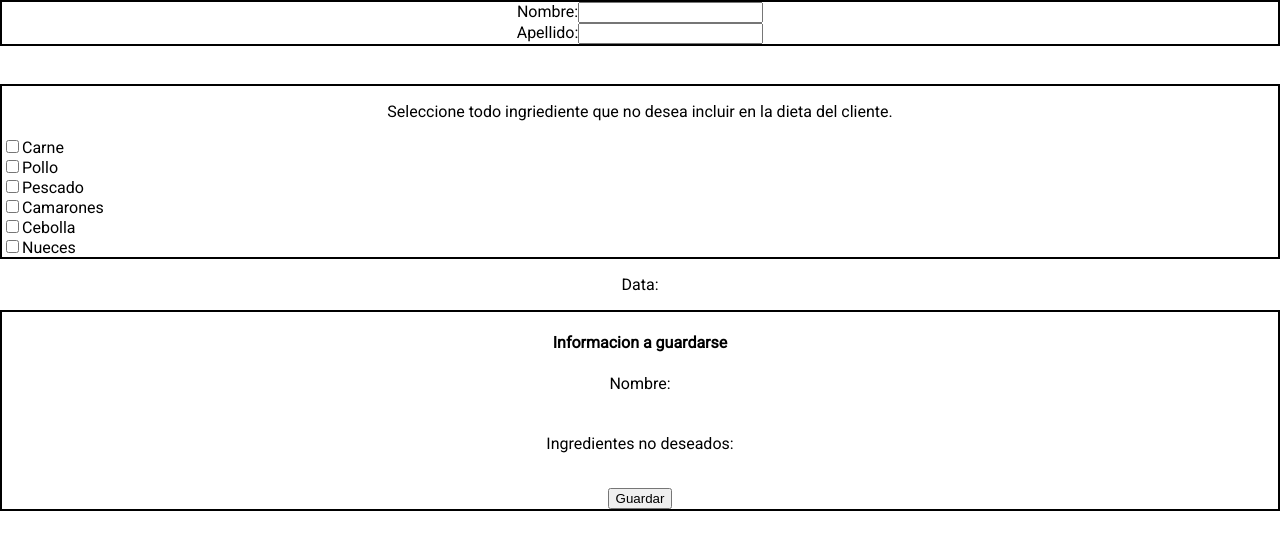
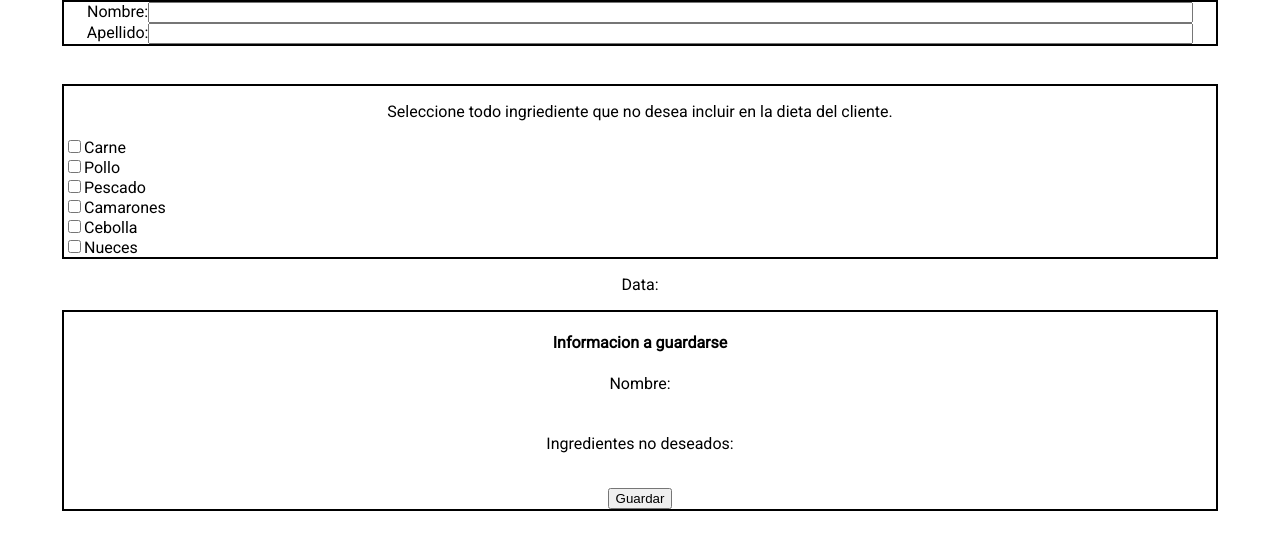
Before and after one commit to developer787/easydiet_frontend, a React (Create React App) app: page / in a window 1280 px wide. Shown: the top 550 px of the page. Built offline with nearby package versions, Linux system fonts and the light colour scheme; what bson-objectid would draw is missing.

Commit message:
css added

```diff
--- a/src/components/NewCustomerForm.css
+++ b/src/components/NewCustomerForm.css
@@ -1,5 +1,10 @@
 .default {
   border: 2px solid;
+  max-width: 90%;
+  margin: 0 auto;
+}
+.default input[type=text] {
+  width: 90%;
 }
 .aligned {
   text-align: left;
```
